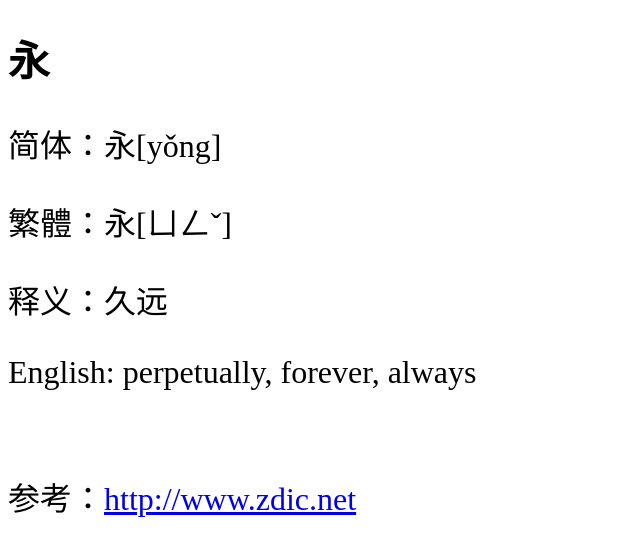
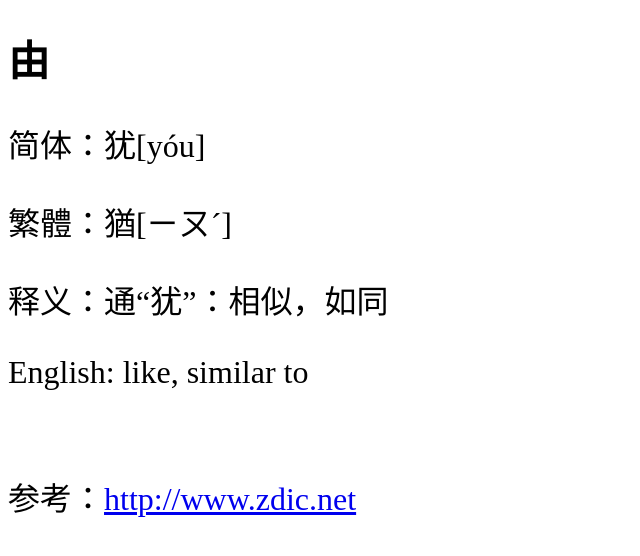
Before and after one commit to shengzhe/livecalligraphy, a Jekyll site: the page built from _posts/2012-08-31-LanTing-276.html, in a window 1280 px wide. Shown: the top 556 px of the page, without its empty margins (0-640 px from the left). Built offline with Jekyll 4.4.1, drawn with Linux system fonts in a browser that asks for light colours; Markdown is read by kramdown in place of the engine named in the settings.

Commit message:
Update 2012-08-31-LanTing-276.html

```diff
--- a/_posts/2012-08-31-LanTing-276.html
+++ b/_posts/2012-08-31-LanTing-276.html
@@ -1,11 +1,11 @@
 ---
 layout: default
-title: 兰亭集序第1个字 (1st character of Lan Ting)
+title: 兰亭集序第276个字 (276th character of Lan Ting)
 ---
-<h1>永</h1>
-<p>简体：永[yǒng]</p>
-<p>繁體：永[ㄩㄥˇ]</p>
-<p>释义：久远</p>
-<p>English: perpetually, forever, always</p>
+<h1>由</h1>
+<p>简体：犹[yóu]</p>
+<p>繁體：猶[ㄧㄡˊ]</p>
+<p>释义：通“犹”：相似，如同</p>
+<p>English: like, similar to</p>
 <br/>
-<p>参考：<a href="http://www.zdic.net/zd/zi/ZdicE6ZdicB0ZdicB8.htm">http://www.zdic.net</a></p>
+<p>参考：<a href="http://www.zdic.net/z/1e/js/72B9.htm">http://www.zdic.net</a></p>
```
